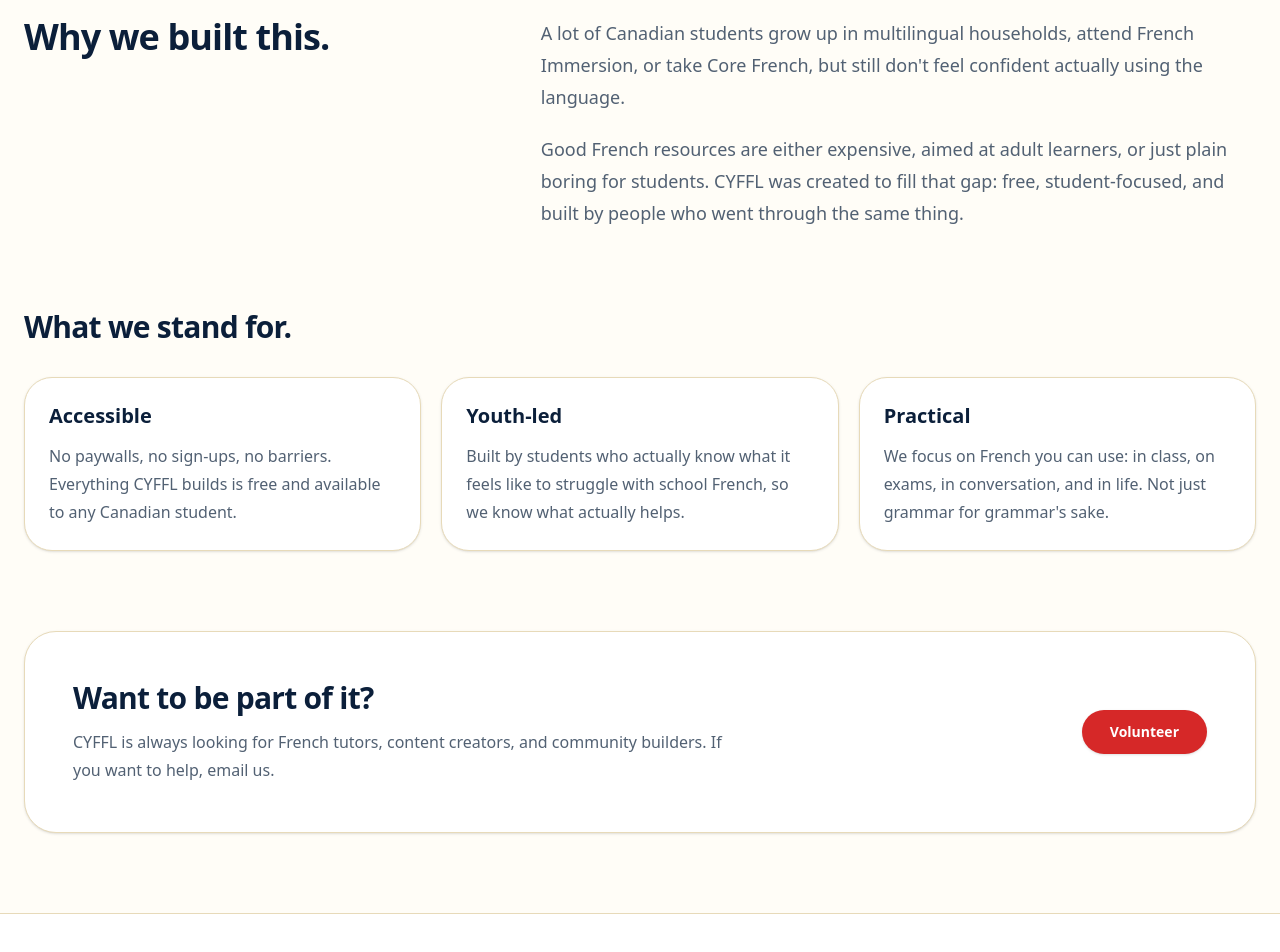
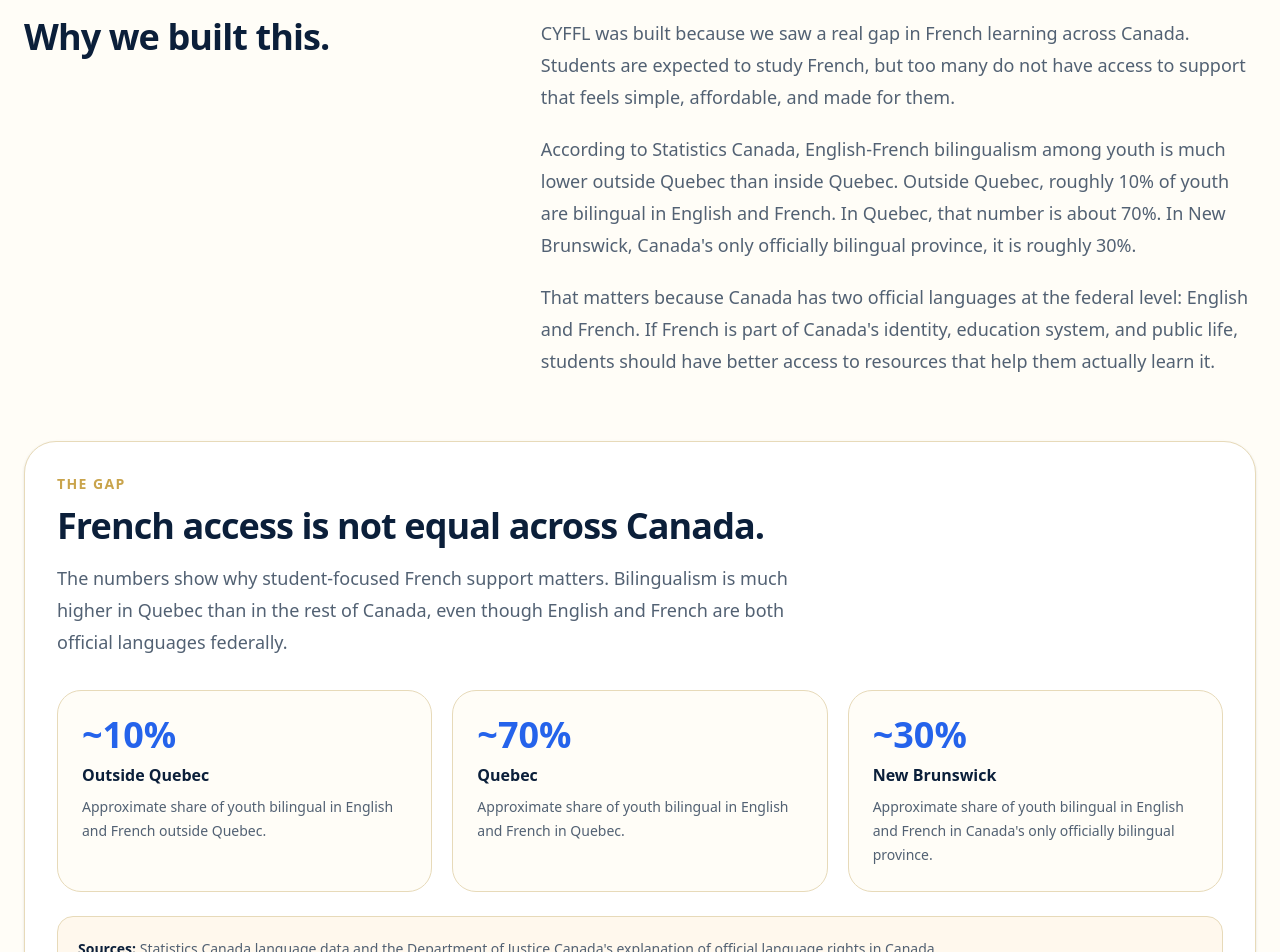
Before and after one commit to gchang250/cyffl, a Next.js app: page /about in a window 1280 px wide. Shown: the part 620-1572 px from the top of the page. Built offline with nearby package versions, Linux system fonts and the light colour scheme.

Commit message:
Update about page mission and bilingualism gap

```diff
--- a/app/about/page.tsx
+++ b/app/about/page.tsx
@@ -15,6 +15,27 @@
     title: "Practical",
     description:
       "We focus on French you can use: in class, on exams, in conversation, and in life. Not just grammar for grammar's sake.",
+  },
+];
+
+const stats = [
+  {
+    number: "~10%",
+    label: "Outside Quebec",
+    description:
+      "Approximate share of youth bilingual in English and French outside Quebec.",
+  },
+  {
+    number: "~70%",
+    label: "Quebec",
+    description:
+      "Approximate share of youth bilingual in English and French in Quebec.",
+  },
+  {
+    number: "~30%",
+    label: "New Brunswick",
+    description:
+      "Approximate share of youth bilingual in English and French in Canada's only officially bilingual province.",
   },
 ];
 
@@ -72,16 +93,69 @@
             </h2>
             <div className="space-y-5 text-lg leading-8 text-[#526173]">
               <p>
-                A lot of Canadian students grow up in multilingual households,
-                attend French Immersion, or take Core French, but still don't
-                feel confident actually using the language.
+                CYFFL was built because we saw a real gap in French learning
+                across Canada. Students are expected to study French, but too
+                many do not have access to support that feels simple,
+                affordable, and made for them.
               </p>
               <p>
-                Good French resources are either expensive, aimed at adult
-                learners, or just plain boring for students. CYFFL was created to
-                fill that gap: free, student-focused, and built by people who
-                went through the same thing.
+                According to Statistics Canada, English-French bilingualism
+                among youth is much lower outside Quebec than inside Quebec.
+                Outside Quebec, roughly 10% of youth are bilingual in English
+                and French. In Quebec, that number is about 70%. In New
+                Brunswick, Canada's only officially bilingual province, it is
+                roughly 30%.
               </p>
+              <p>
+                That matters because Canada has two official languages at the
+                federal level: English and French. If French is part of
+                Canada's identity, education system, and public life, students
+                should have better access to resources that help them actually
+                learn it.
+              </p>
+            </div>
+          </div>
+        </section>
+
+        {/* Stats */}
+        <section className="mt-16">
+          <div className="rounded-[2rem] border border-[#E7DAB9] bg-white p-8 shadow-sm">
+            <div className="max-w-3xl">
+              <p className="text-sm font-black uppercase tracking-widest text-[#C9A44C]">
+                The gap
+              </p>
+              <h2 className="mt-3 text-3xl font-black tracking-tight md:text-4xl">
+                French access is not equal across Canada.
+              </h2>
+              <p className="mt-4 text-lg leading-8 text-[#526173]">
+                The numbers show why student-focused French support matters.
+                Bilingualism is much higher in Quebec than in the rest of
+                Canada, even though English and French are both official
+                languages federally.
+              </p>
+            </div>
+
+            <div className="mt-8 grid gap-5 md:grid-cols-3">
+              {stats.map((stat) => (
+                <div
+                  key={stat.label}
+                  className="rounded-[1.5rem] border border-[#E7DAB9] bg-[#FFFDF7] p-6"
+                >
+                  <p className="text-4xl font-black text-[#2563EB]">
+                    {stat.number}
+                  </p>
+                  <p className="mt-2 font-black">{stat.label}</p>
+                  <p className="mt-2 text-sm leading-6 text-[#526173]">
+                    {stat.description}
+                  </p>
+                </div>
+              ))}
+            </div>
+
+            <div className="mt-6 rounded-2xl border border-[#E7DAB9] bg-[#FFF8ED] p-5 text-sm leading-6 text-[#526173]">
+              <span className="font-black text-[#0B1F3A]">Sources: </span>
+              Statistics Canada language data and the Department of Justice
+              Canada's explanation of official language rights in Canada.
             </div>
           </div>
         </section>
@@ -118,7 +192,7 @@
             </div>
             <Link
               href="/volunteer"
-              className="rounded-full bg-[#D62828] px-7 py-3 text-center text-sm font-black text-white shadow-sm transition hover:-translate-y-0.5 hover:bg-[#B91C1C] whitespace-nowrap"
+              className="whitespace-nowrap rounded-full bg-[#D62828] px-7 py-3 text-center text-sm font-black text-white shadow-sm transition hover:-translate-y-0.5 hover:bg-[#B91C1C]"
             >
               Volunteer
             </Link>
--- a/app/page.tsx
+++ b/app/page.tsx
@@ -61,7 +61,7 @@
           </h1>
 
           <p className="mt-5 max-w-lg text-lg leading-8 text-[#526173]">
-            We make French less intimidating, free lessons, tutoring, and
+            We make French less intimidating. Free lessons, tutoring, and
             resources made by Canadian youth, for Canadian youth.
           </p>
           <p className="mt-3 max-w-lg text-sm text-[#C9A44C] font-semibold">
```
